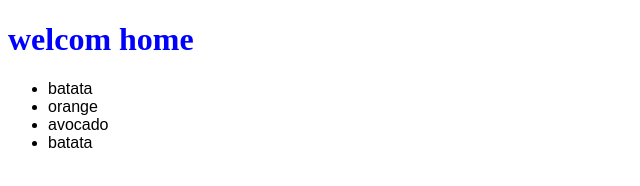
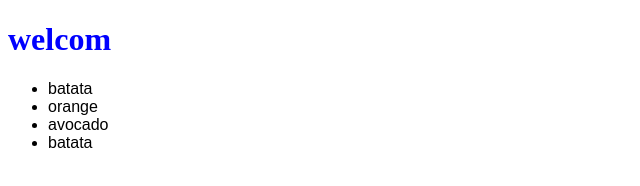
Before and after one commit to BMA-FZB/test, a plain HTML site: page index.html in a window 1280 px wide. Shown: the whole page, without its empty margins (0-640 px from the left). Drawn offline with Linux system fonts and the light colour scheme.

Commit message:
test commit

```diff
--- a/index.html
+++ b/index.html
@@ -7,7 +7,7 @@
     <link rel="stylesheet" href="style.css">
 </head>
 <body>
-    <h1 class="header">welcom home </h1>
+    <h1 class="header">welcom  </h1>
 
     <ul class="ul">
         <li class="li">batata</li>
```
